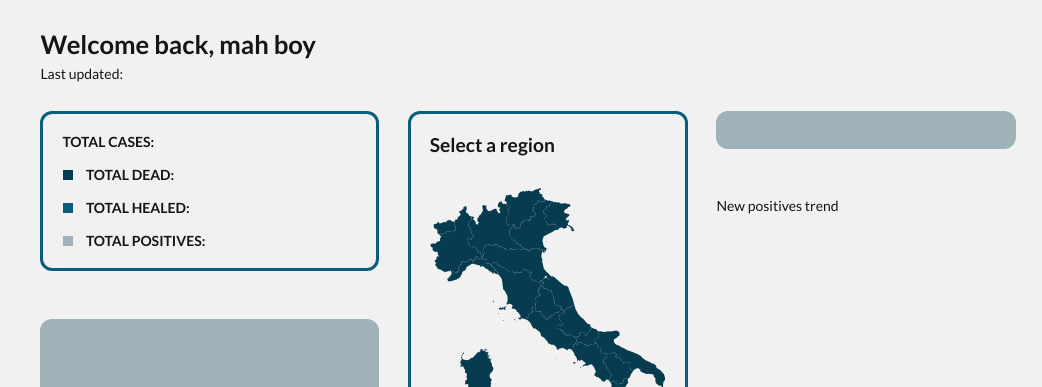
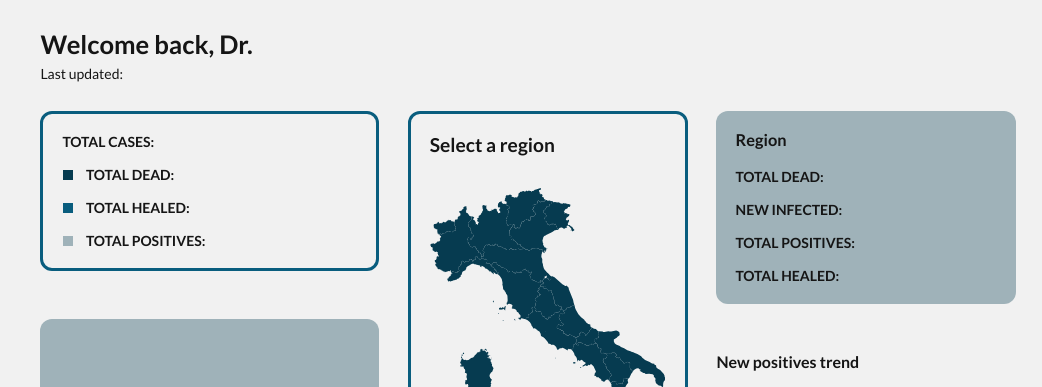
Before and after one commit to gabriele-grr/covid_dashboard, a website: page index.html in a window 1280 px wide. Shown: the top 387 px of the page, 238-1280 px from the left. Drawn offline with nearby package versions, Linux system fonts and the light colour scheme; no server answers.

Commit message:
updated graph

```diff
--- a/index.html
+++ b/index.html
@@ -46,7 +46,7 @@
         </aside>
 
         <main>
-            <h1>Welcome back, mah boy</h1>
+            <h1>Welcome back, Dr.</h1>
             <p>Last updated: <span id="last-date"></span></p>
 
             <section class="dashboard">
@@ -195,9 +195,13 @@
 
                 <div class="region-area">
                     <div id="region-data">
-
+                        <h3>Region</h3>
+                        <p>Total dead:</p>
+                        <p>New infected:</p>
+                        <p>Total positives:</p>
+                        <p>Total healed:</p>
                     </div>
-                    <p>New positives trend</p>
+                    <h4>New positives trend</h4>
                     <div id="region-data-chart-container">
                         <canvas id="region-data-chart"></canvas>
                     </div>
--- a/sass/_totals.scss
+++ b/sass/_totals.scss
@@ -94,11 +94,6 @@
     flex-direction: column;
     margin-bottom: 3rem;
 
-
-    h3 {
-        margin-bottom: 1.2rem;
-    }
-
     p {
         margin-bottom: 1rem;
         text-transform: uppercase;
--- a/sass/style.scss
+++ b/sass/style.scss
@@ -31,6 +31,14 @@ main {
         margin-bottom: 0.4rem;
     }
 
+    h3, h4 {
+        margin-bottom: 1.2rem;
+    }
+
+    h4 {
+        font-size: 1rem;
+    }
+
     section.dashboard {
         display: grid;
         grid-template-columns: 1fr 1fr 1fr;
--- a/script.js
+++ b/script.js
@@ -65,20 +65,21 @@ fetch('https://raw.githubusercontent.com/pcm-dpc/COVID-19/master/dati-json/dpc-c
 
           let regionData = document.getElementById('region-data');
 
-          let regionNewPositives = sorted.reverse()
+          let regionNewPositives = sorted
                                   .filter(el => el.denominazione_regione == regionSelectedName)
-                                  .map(el => [el.data, el.nuovi_positivi]);
+                                  .map(el => [el.data, el.nuovi_positivi])
+                                  .reverse();
 
           let regionNewPositivesDate = regionNewPositives.map(el => el[0]).map(el => el.split("T")[0].split("-").reverse().join("/"));
 
-          let maxRegionNewPositives = Math.max(...regionNewPositives.map(el => el[1]));
+          console.log(regionNewPositives);
 
           let regionChartCanvas = document.getElementById('region-data-chart');
           let regionChartParent = document.getElementById('region-data-chart-container');
 
-          // Destroy previous chart instance if it exists
+
           if (regionChartCanvas) {
-            regionChartCanvas.remove(); // Remove the canvas element
+            regionChartCanvas.remove();
             let newCanvas = document.createElement('canvas');
             newCanvas.id = 'region-data-chart';
             regionChartParent.appendChild(newCanvas);
```
Also changed, not shown: css/style.css, 1 other file.
